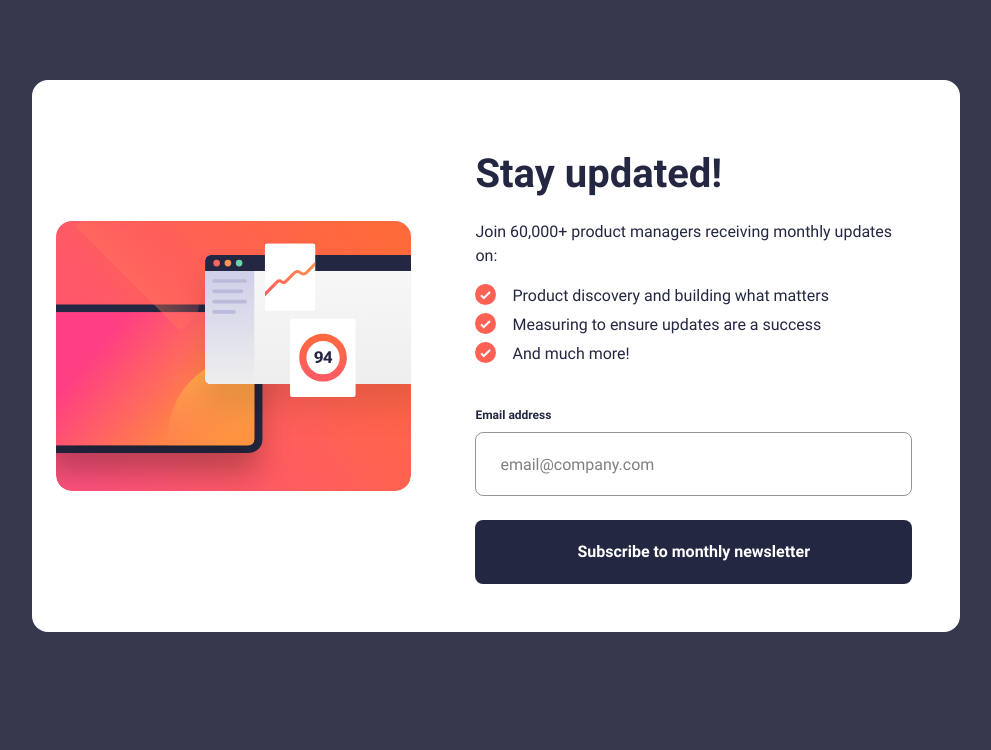
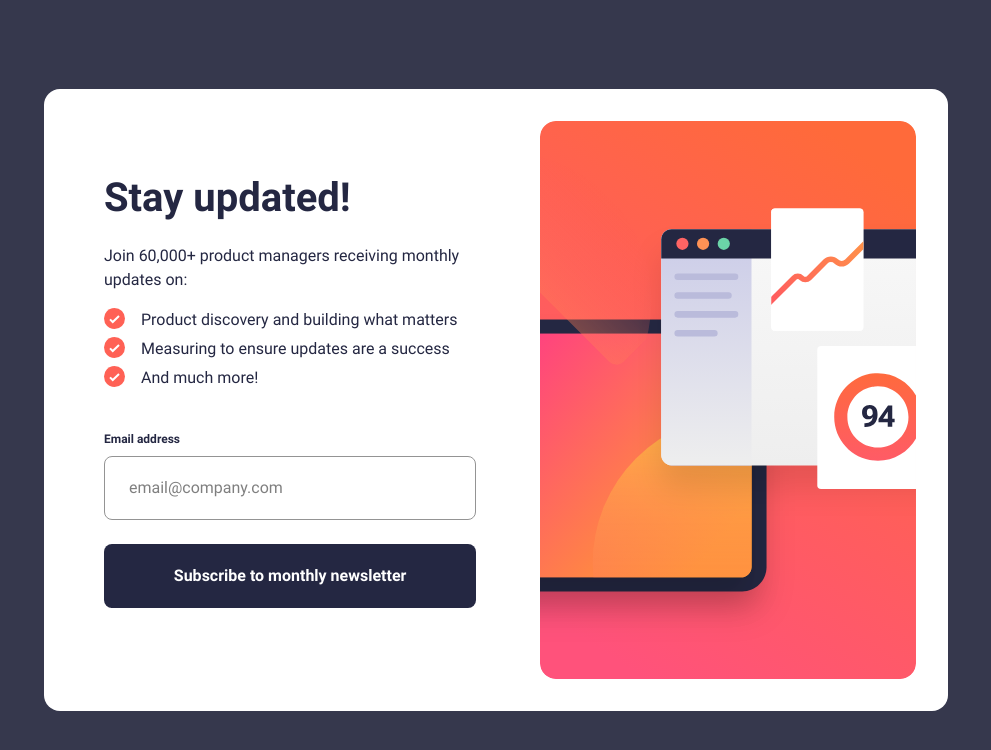
Before and after one commit to Maz-hub/newsletter-signup, a React (Vite) app: page / in a window 1280 px wide. Shown: the top 750 px of the page, without its empty margins (144-1135 px from the left). Built offline with nearby package versions, Linux system fonts and the light colour scheme.

Commit message:
finalize desktop layout with centered card and remove vertical scroll

```diff
--- a/src/components/NewsletterCard.jsx
+++ b/src/components/NewsletterCard.jsx
@@ -1,18 +1,29 @@
 import mobileIllustration from "../assets/images/illustration-sign-up-mobile.svg";
+import desktopIllustration from "../assets/images/illustration-sign-up-desktop.svg";
+
 import icon from "../assets/images/icon-list.svg";
 
 const NewsletterCard = () => {
   return (
+    <div className="wrapper">
       <div className="card">
-      <div>
+        <div className="w-full lg:w-1/2">
+          {/* Mobile image */}
           <img
             src={mobileIllustration}
             alt="Newsletter illustration"
-          className="image"
+            className="block lg:hidden image"
+          />
+
+          {/* Desktop image */}
+          <img
+            src={desktopIllustration}
+            alt="Newsletter illustration"
+            className="hidden lg:block image"
           />
         </div>
 
-      <div className="mt-10 mx-6">
+        <div className="mt-10 mx-6 lg:mt-0 lg:w-1/2 lg:pl-1">
           <h1 className="text-preset-1">Stay updated!</h1>
           <div className="my-4">
             <p className="text-preset-regular">
@@ -54,6 +65,7 @@ const NewsletterCard = () => {
           </div>
         </div>
       </div>
+    </div>
   );
 };
 
--- a/src/index.css
+++ b/src/index.css
@@ -70,10 +70,21 @@ body {
     background-color: var(--color-blue-700);
     font-family: var(--font-roboto);
 
-    @apply min-h-screen flex items-start justify-center py-20;
+  @apply min-h-screen overflow-y-auto flex items-center justify-center;
 }
 
 @layer components {
+    .wrapper {
+  @apply w-full;
+}
+
+@media (min-width: 1024px) {
+  .wrapper {
+    @apply flex items-center justify-center min-h-screen;
+  }
+}
+
+
     .card {
         @apply bg-white flex flex-col w-full max-w-[400px] mx-auto justify-center;
     }
@@ -86,7 +97,7 @@ body {
 
     @media (min-width: 1024px) {
         .card {
-            @apply flex-row max-w-[928px] rounded-2xl p-6 gap-10 items-center;
+            @apply flex-row-reverse max-w-[904px] p-8 gap-10 rounded-2xl items-center justify-center;
         }
     }
 
```
Lines whose indentation alone changed are shown as unchanged.
